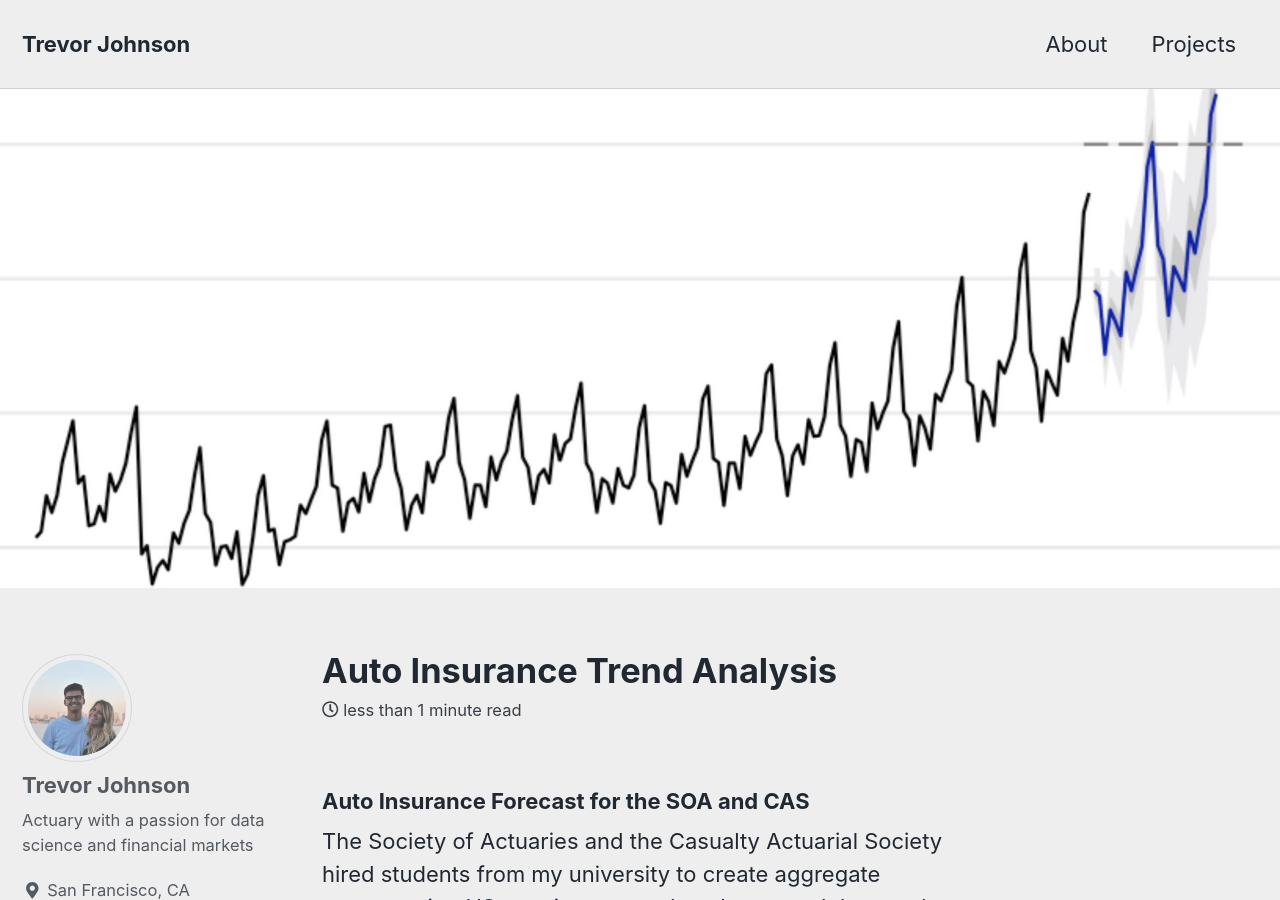
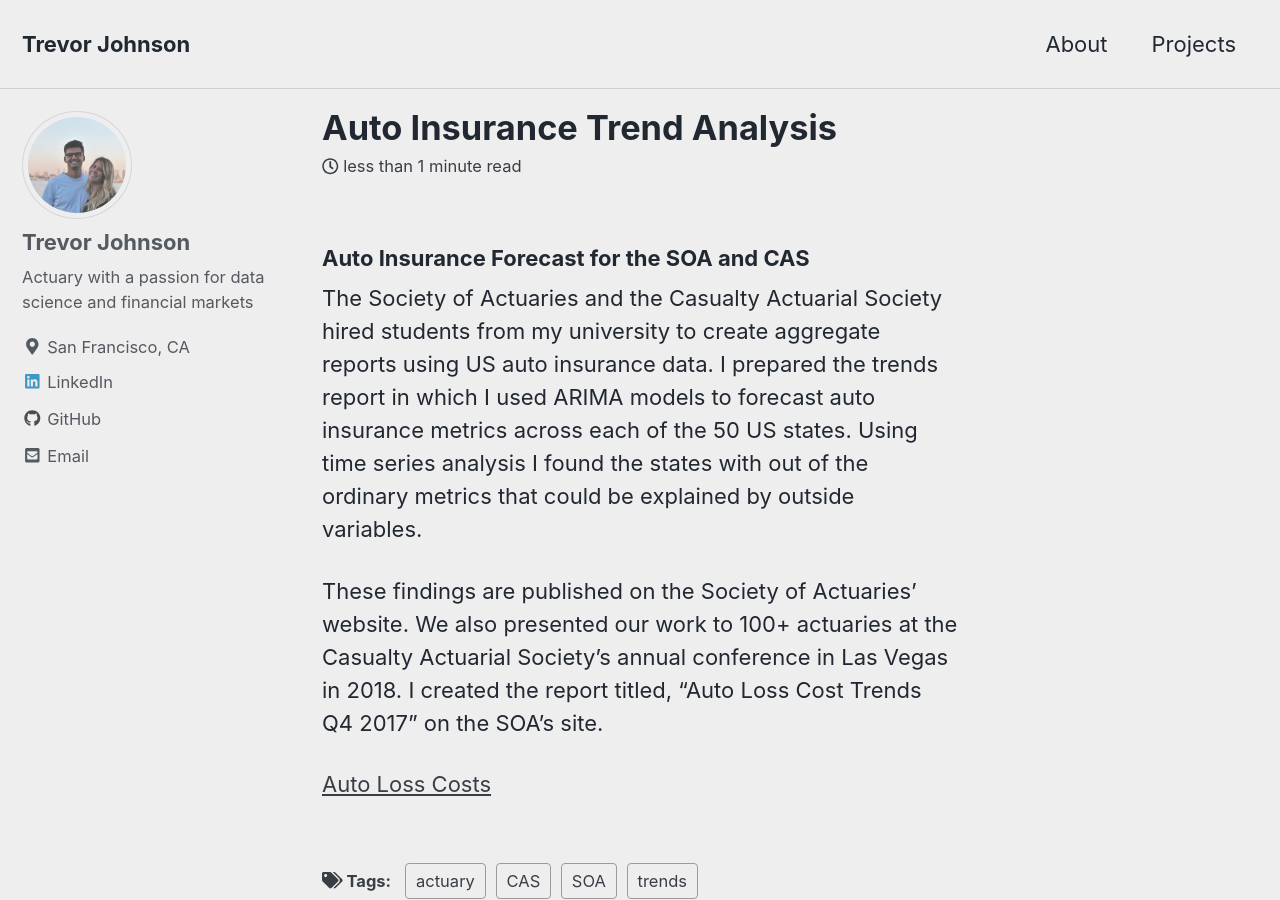
Before and after one commit to trevor-johnson/tpjohnson.github.io, a Jekyll site: the page built from _posts/2018-8-1-AutoInsurance.md, in a window 1280 px wide and 900 px high. Built offline with Jekyll 4.4.1, drawn with Linux system fonts in a browser that asks for light colours; cached includes are drawn as plain includes; nearby versions of some CDN libraries.

Commit message:
fixing post - removing photo

```diff
--- a/_posts/2018-8-1-AutoInsurance.md
+++ b/_posts/2018-8-1-AutoInsurance.md
@@ -2,8 +2,6 @@
 title: "Auto Insurance Trend Analysis"
 date: 2018-8-1
 tags: [SOA, CAS, actuary, trends]
-header:
-    image: "/images/trend.JPG"
 excerpt: "Trend analysis for the SOA"
 ---
 
```
